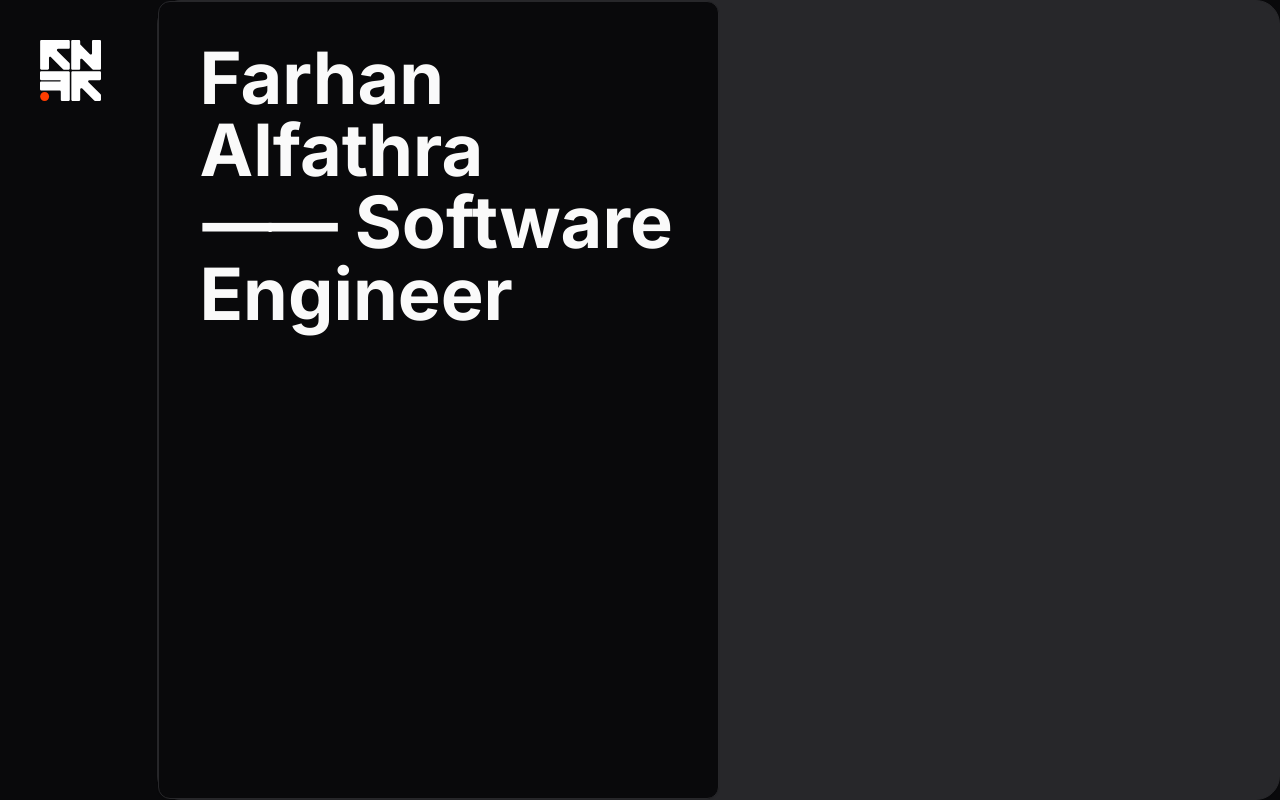
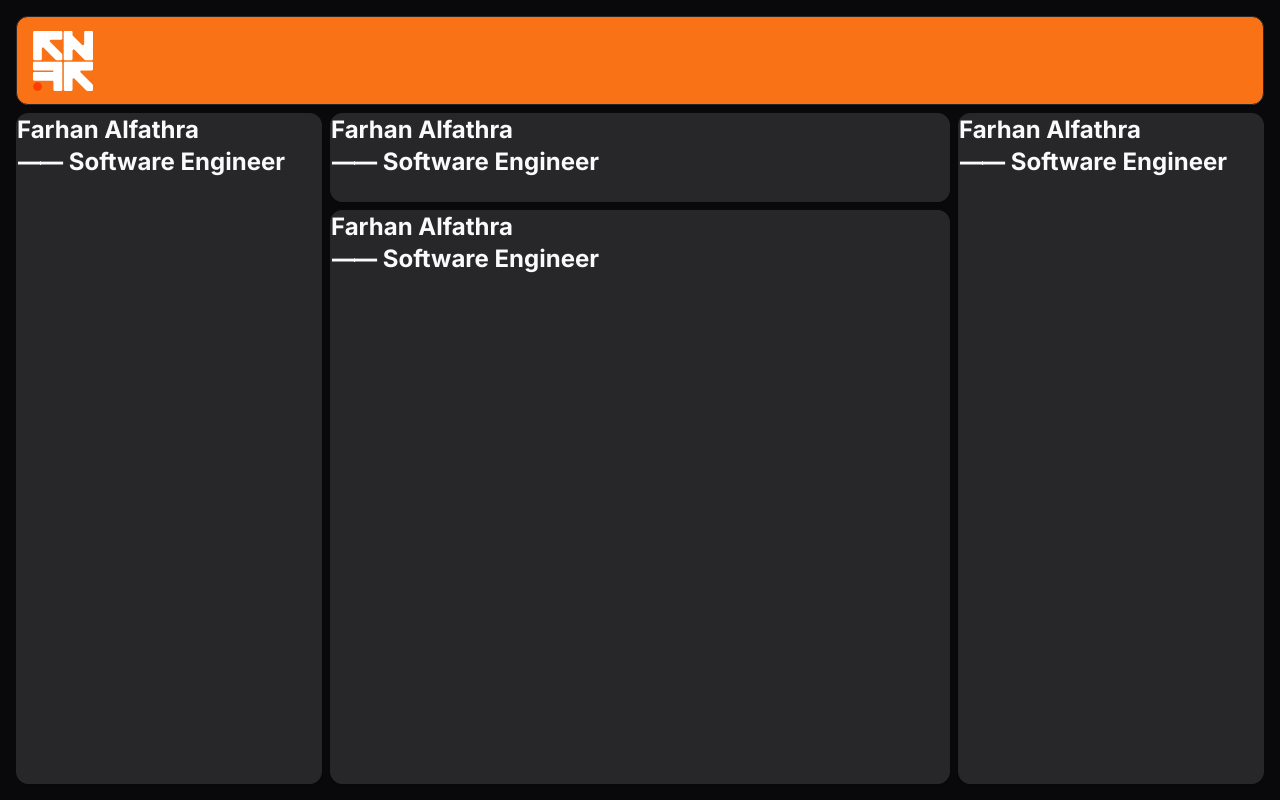
Before and after one commit to frn-af/portfolio, a Next.js app: page / in a window 1280 px wide. Built offline with nearby package versions, Linux system fonts and the light colour scheme.

Commit message:
feat: ui bento grid layout

```diff
--- a/src/components/hero.tsx
+++ b/src/components/hero.tsx
@@ -4,16 +4,29 @@ import { Card } from "./ui/card";
 
 export default function Hero() {
   return (
-    <div className="flex gap-4 h-full">
-      <div className="p-10">
-        <Image src={logo} alt="Hero" width={70} className="aspect-square" />
-      </div>
-      <Card className="w-full rounded-3xl flex justify-between bg-muted">
-        <Card className="w-1/2 p-10">
-          <h1 className="text-7xl font-bold">Farhan Alfathra</h1>
-          <h1 className="text-7xl font-bold">
-            ⸺ Software Engineer</h1>
-        </Card>
+    <div className="grid grid-cols-4 grid-rows-8 gap-2 h-full p-4">
+      <Card className="col-span-4 bg-orange-500 flex items-center p-4">
+        <Image src={logo} alt="Hero" width={60} className="aspect-square" />
+      </Card>
+      <Card className="bg-muted row-span-7">
+        <h1 className="text-2xl font-bold">Farhan Alfathra</h1>
+        <h1 className="text-2xl font-bold">
+          ⸺ Software Engineer</h1>
+      </Card >
+      <Card className="bg-muted col-span-2">
+        <h1 className="text-2xl font-bold">Farhan Alfathra</h1>
+        <h1 className="text-2xl font-bold">
+          ⸺ Software Engineer</h1>
+      </Card >
+      <Card className="bg-muted row-span-7">
+        <h1 className="text-2xl font-bold">Farhan Alfathra</h1>
+        <h1 className="text-2xl font-bold">
+          ⸺ Software Engineer</h1>
+      </Card >
+      <Card className="bg-muted col-span-2 row-span-6">
+        <h1 className="text-2xl font-bold">Farhan Alfathra</h1>
+        <h1 className="text-2xl font-bold">
+          ⸺ Software Engineer</h1>
       </Card >
     </div >
   );
```
